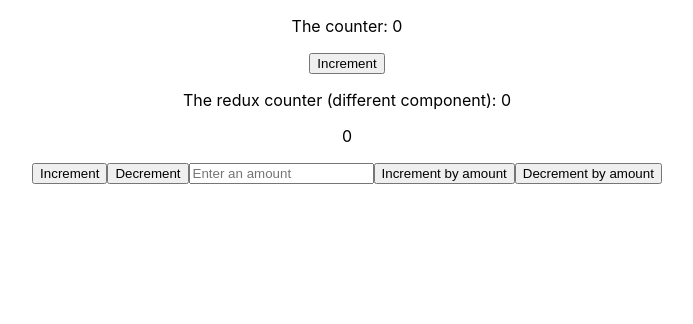
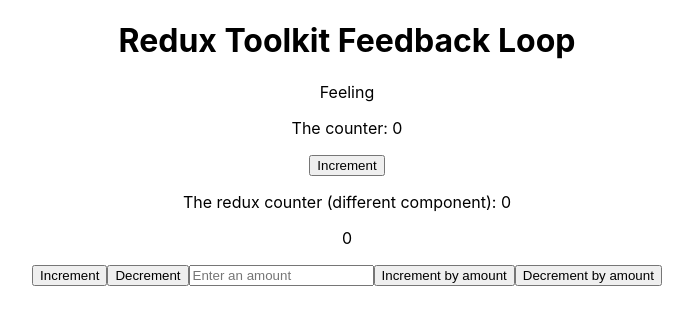
Before and after one commit to Pete-Hall/RTK-feeback-loop, a React (Create React App) app: page / in a window 1280 px wide. Shown: the top 324 px of the page, without its empty margins (293-986 px from the left). Built offline with nearby package versions, Linux system fonts and the light colour scheme.

Commit message:
Added react router dom and client side routing

```diff
--- a/package.json
+++ b/package.json
@@ -10,6 +10,7 @@
     "react": "^18.2.0",
     "react-dom": "^18.2.0",
     "react-redux": "^8.0.5",
+    "react-router-dom": "^6.4.5",
     "react-scripts": "5.0.1",
     "web-vitals": "^2.1.4"
   },
--- a/src/App.js
+++ b/src/App.js
@@ -1,12 +1,19 @@
 import './App.css';
 import Counter from './Components/Counter/Counter';
 import { ReduxCounter } from './Components/ReduxCounter/ReduxCounter';
+import Feeling from './Components/Feeling/Feeling';
+import { Routes, Route, } from 'react-router-dom';
 
 function App() {
   return (
     <div className="App">
-      <Counter />
-      <ReduxCounter />
+      <header>
+        <h1>Redux Toolkit Feedback Loop</h1>
+      </header>
+      <Routes>
+        <Route path="/" exact element={<Feeling />} />
+        <Route path="/feeling" exact element={<Feeling />} />
+      </Routes>
     </div>
   );
 }
--- /dev/null
+++ b/src/Components/Feeling/Feeling.jsx
@@ -0,0 +1,18 @@
+import React, { useEffect, useState } from "react";
+import { useSelector } from "react-redux";
+
+import Counter from "../Counter/Counter";
+import { ReduxCounter } from '../ReduxCounter/ReduxCounter';
+
+function Feeling() {
+
+  return (
+    <div className="App">
+      <p>Feeling</p>
+      <Counter />
+      <ReduxCounter />
+    </div>
+  );
+}
+
+export default Feeling;
--- a/src/index.js
+++ b/src/index.js
@@ -7,12 +7,16 @@ import reportWebVitals from './reportWebVitals';
 import { store } from './app/store';
 import { Provider } from 'react-redux';
 
+import { BrowserRouter } from 'react-router-dom';
+
 const root = ReactDOM.createRoot(document.getElementById('root'));
 root.render(
   <React.StrictMode>
-    <Provider store={store}>
-      <App />
-    </Provider>
+    <BrowserRouter>
+      <Provider store={store}>
+        <App />
+      </Provider>
+    </BrowserRouter>
   </React.StrictMode>
 );
 
```
Also changed, not shown: 1 other file (tests, documents, lock files or other folders).
